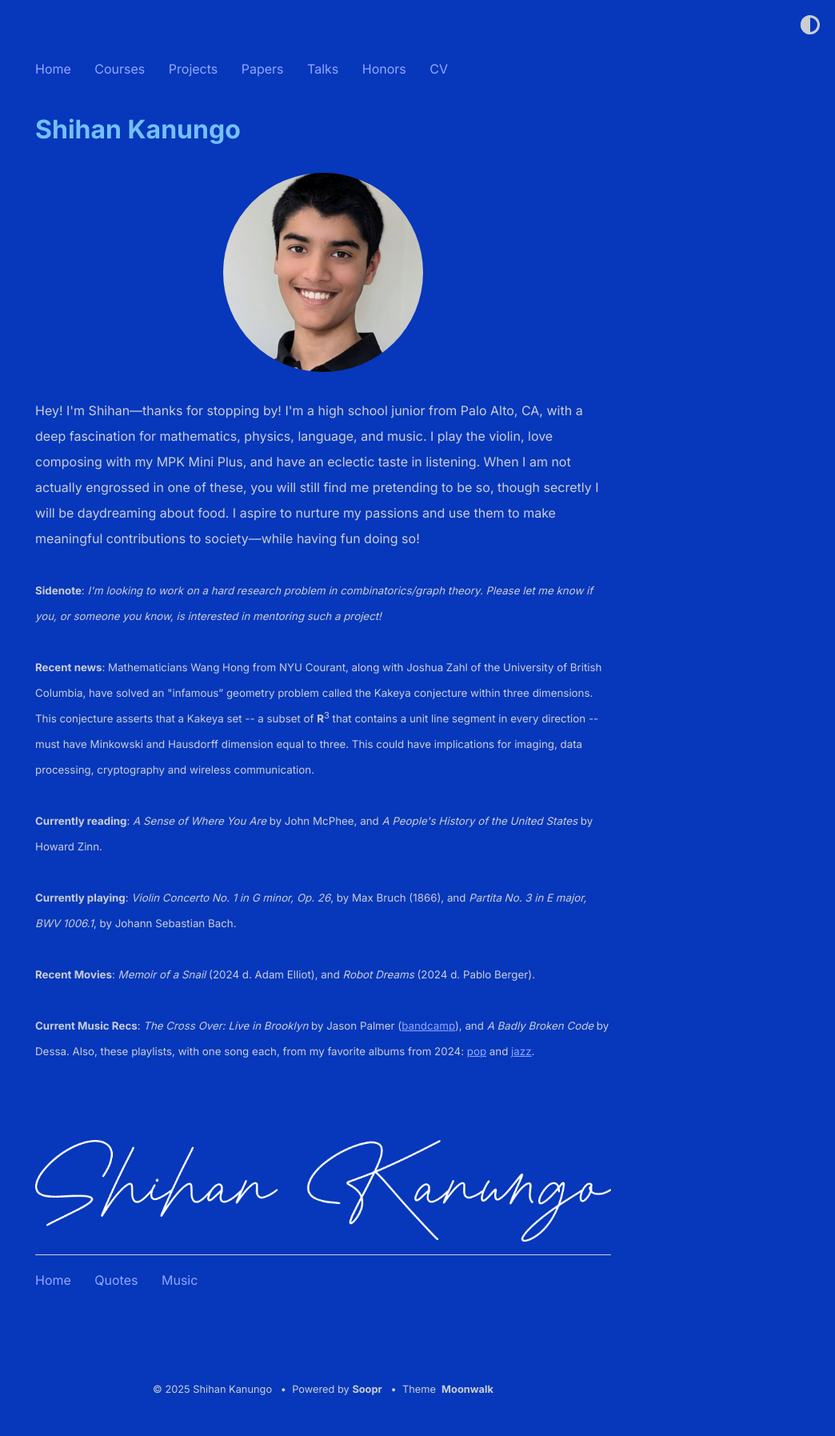
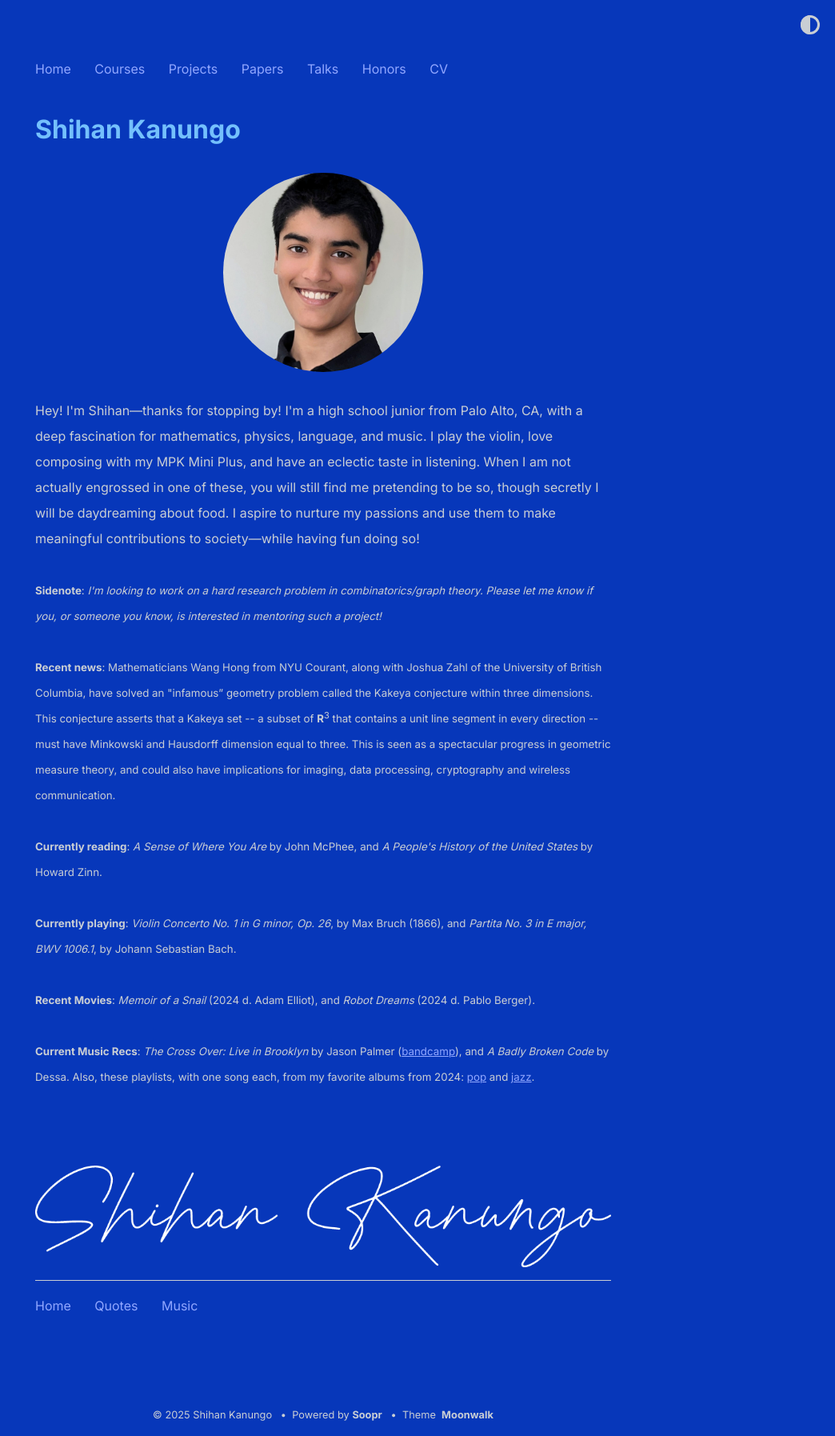
Before and after one commit to shihankanungo/shihankanungo.github.io, a Jekyll site: the page built from index.md, in a window 1280 px wide. Shown: the whole page at 80% size, without its empty margins (236-1280 px from the left). Built offline with Jekyll 4.4.1, drawn with Linux system fonts in a browser that asks for light colours; before the commit the page ends 1763 px from its top, so only the background shows below that.

Commit message:
Update _config.yml

```diff
--- a/_config.yml
+++ b/_config.yml
@@ -9,7 +9,7 @@ description: > # description of the site (multiple lines allowed)
           <small><b>Sidenote</b>: <i>I'm looking to work on a hard research problem in combinatorics/graph theory. Please let me know if you, or someone you know, is interested in mentoring such a project! </i></small>
 
           <br /><br />
-          <small><b>Recent news</b>: Mathematicians Wang Hong from NYU Courant, along with Joshua Zahl of the University of British Columbia, have solved an "infamous” geometry problem called the Kakeya conjecture within three dimensions. This conjecture asserts that a Kakeya set -- a subset of <b>R</b><sup>3</sup> that contains a unit line segment in every direction -- must have Minkowski and Hausdorff dimension equal to three. This could have implications for imaging, data processing, cryptography and wireless communication.</small>
+          <small><b>Recent news</b>: Mathematicians Wang Hong from NYU Courant, along with Joshua Zahl of the University of British Columbia, have solved an "infamous” geometry problem called the Kakeya conjecture within three dimensions. This conjecture asserts that a Kakeya set -- a subset of <b>R</b><sup>3</sup> that contains a unit line segment in every direction -- must have Minkowski and Hausdorff dimension equal to three. This is seen as a spectacular progress in geometric measure theory, and could also have implications for imaging, data processing, cryptography and wireless communication.</small>
           <br /><br />
           <small><b>Currently reading</b>: <i>A Sense of Where You Are</i> by John McPhee, and <i>A People's History of the United States</i> by Howard Zinn.</small>
           <br /><br />
```
